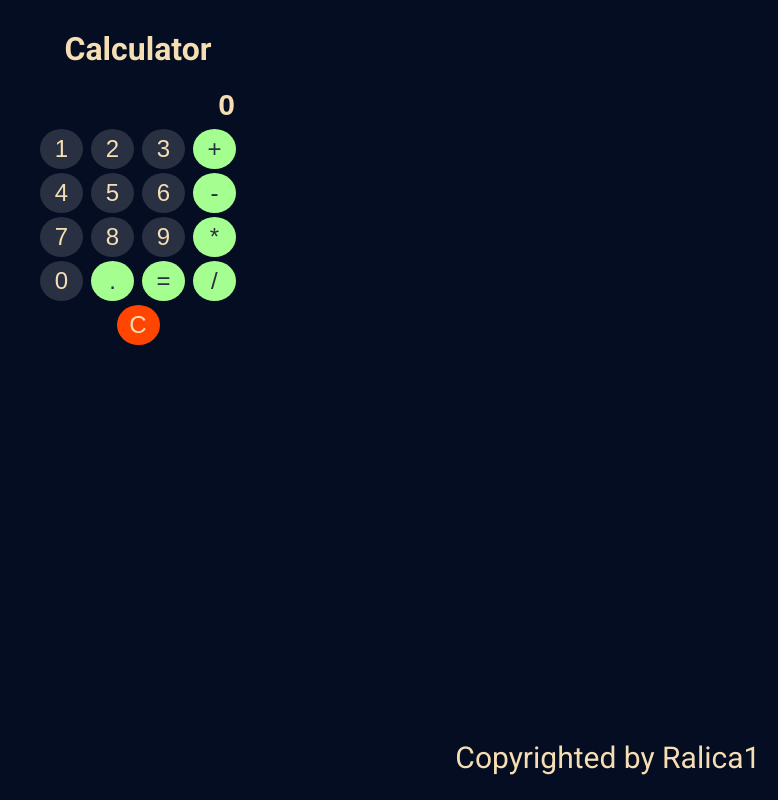
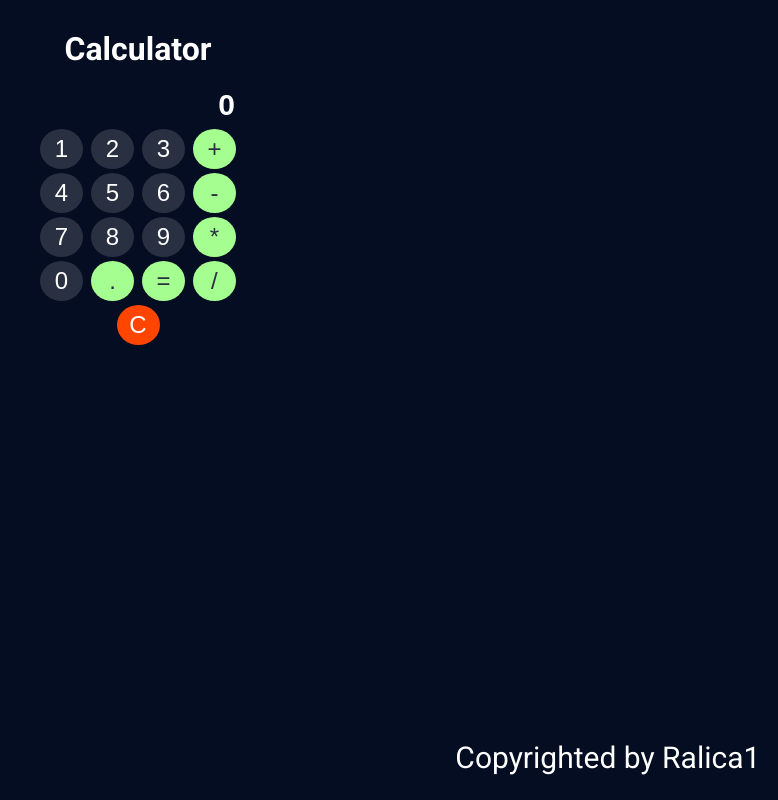
Before and after one commit to Ralica1/Calculator, a plain HTML site: page index.html in a window 1280 px wide. Shown: the whole page, without its empty margins (502-1280 px from the left). Drawn offline with Linux system fonts and the light colour scheme.

Commit message:
Changed the letter color

```diff
--- a/styles/style.css
+++ b/styles/style.css
@@ -5,7 +5,7 @@ body {
   }
 h1 {
     margin-top: 30px;
-    color: wheat;
+    color: white;
   }
 form {
     margin: 0;
@@ -19,7 +19,7 @@ input[type="text"] {
     margin-bottom: 6px;
     background-color: transparent;
     border: 0;
-    color: wheat;
+    color: white;
   }
 input[type="button"] {
     width: 43px;
@@ -28,7 +28,7 @@ input[type="button"] {
     margin: 2px;
     border-radius: 50%;
     border: 0;
-    color: wheat;
+    color: white;
   }
 .clearBtn {
     background-color: orangered;
@@ -52,10 +52,10 @@ a{
 }
 a:link {
     text-decoration: none;
-    color: wheat;
+    color: white;
 }
 
 a:visited {
     text-decoration: none;
-    color: wheat;
+    color: white;
 }
```
